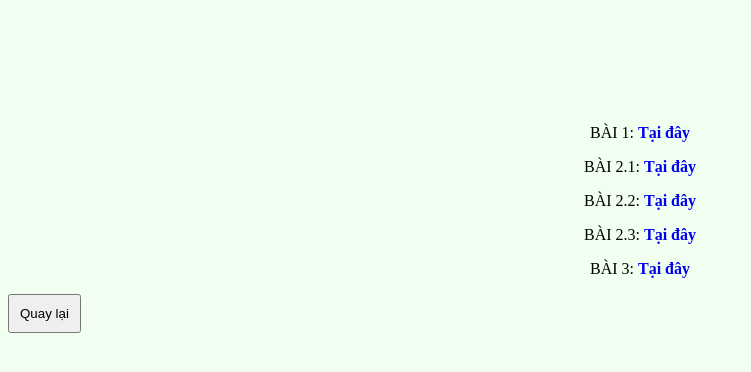
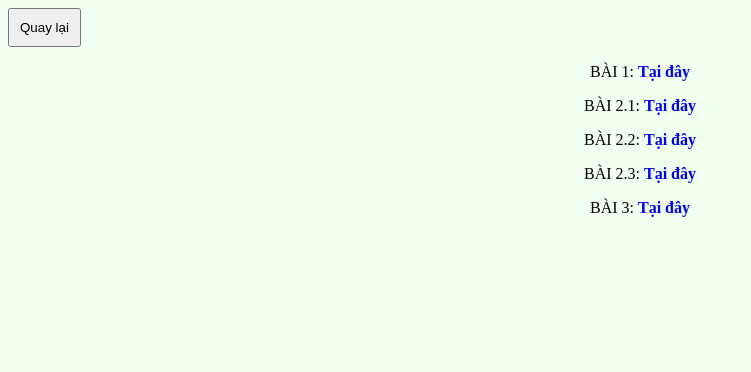
Before and after one commit to ducwuyy/bai60, a plain HTML site: page baitap/buoi1/baitapbuoi1.html in a window 1280 px wide. Shown: the whole page, without its empty margins (0-751 px from the left). Drawn offline with Linux system fonts and the light colour scheme.

Commit message:
Update baitapbuoi1.html

```diff
--- a/baitap/buoi1/baitapbuoi1.html
+++ b/baitap/buoi1/baitapbuoi1.html
@@ -7,9 +7,6 @@
     <title>Document</title>
 </head>
 <style>
-    .bt{
-        padding-top: 100px;
-    }
     .b {
         text-align: center;
     }
@@ -31,17 +28,14 @@
 </style>
 <body>
 <div class="bt">
+    <a href="https://ducwuyy.github.io/bai60/#home"><button style="padding: 10px;">
+        Quay lại
+    </button></a>
     <p class="b">BÀI 1: <a href="https://ducwuyy.github.io/bai1/" class="c">Tại đây</a> </p>
     <p class="b">BÀI 2.1: <a href="https://ducwuyy.github.io/xhdx/" class="c">Tại đây</a></p>
     <p class="b">BÀI 2.2: <a href="https://ducwuyy.github.io/b2/" class="c">Tại đây</a></p>
     <p class="b">BÀI 2.3: <a href="https://ducwuyy.github.io/caithu2/" class="c">Tại đây</a></p>
     <p class="b">BÀI 3: <a href="https://ducwuyy.github.io/b3/" class="c">Tại đây</a></p>
-    <a href="https://ducwuyy.github.io/bai60/#home"><button style="padding: 10px;">
-        Quay lại
-    </button></a>
-
-
-
 <div>
 
 </body>
```
